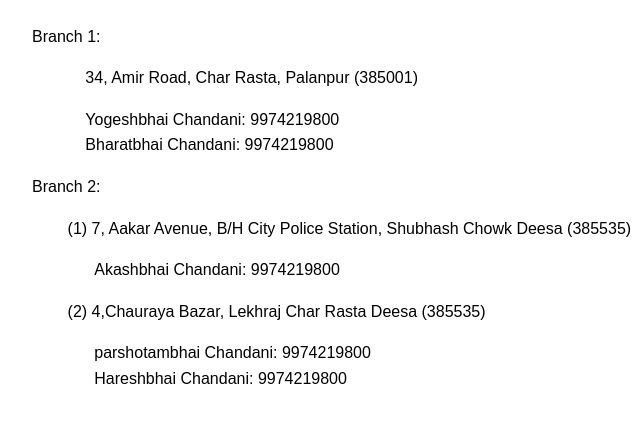
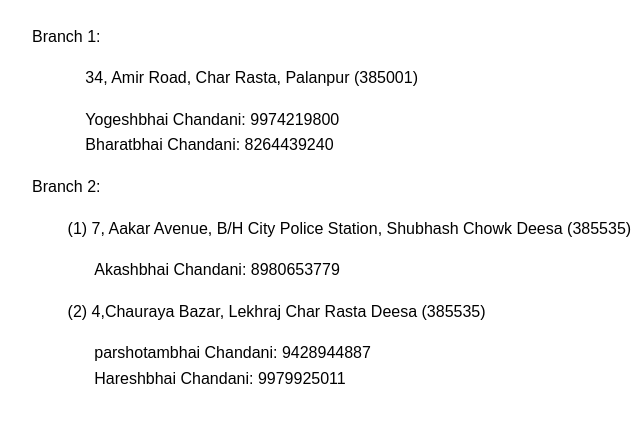
Before and after one commit to JayshreeChandani/SLM, a plain HTML site: page index.html in a window 1280 px wide. Shown: the part 4546-4988 px from the top of the page, 96-736 px from the left. Drawn offline with Linux system fonts and the light colour scheme; a script that the page names is missing.

Commit message:
Update index.html

```diff
--- a/index.html
+++ b/index.html
@@ -87,14 +87,14 @@ Available Products (Both in Raw-Dried and Powdered form) :- Red Chillies(Lal-Mir
     <div class="container">
         <h2><u><b>Contact Us</b></u></h2>
         <p> Branch 1: </p><p> &nbsp;&nbsp;&nbsp;&nbsp;&nbsp;&nbsp;&nbsp;&nbsp;&nbsp;&nbsp;&nbsp;&nbsp;34, Amir Road, Char Rasta, Palanpur (385001)  </p>
-        <p> &nbsp;&nbsp;&nbsp;&nbsp;&nbsp;&nbsp;&nbsp;&nbsp;&nbsp;&nbsp;&nbsp;&nbsp;Yogeshbhai Chandani: 9974219800 <br> &nbsp;&nbsp;&nbsp;&nbsp;&nbsp;&nbsp;&nbsp;&nbsp;&nbsp;&nbsp;&nbsp;&nbsp;Bharatbhai Chandani: 9974219800</p>
+        <p> &nbsp;&nbsp;&nbsp;&nbsp;&nbsp;&nbsp;&nbsp;&nbsp;&nbsp;&nbsp;&nbsp;&nbsp;Yogeshbhai Chandani: 9974219800 <br> &nbsp;&nbsp;&nbsp;&nbsp;&nbsp;&nbsp;&nbsp;&nbsp;&nbsp;&nbsp;&nbsp;&nbsp;Bharatbhai Chandani: 8264439240</p>
         <p> </p>
 
         <p> Branch 2: </p><p> &nbsp;&nbsp;&nbsp;&nbsp;&nbsp;&nbsp;&nbsp;&nbsp;(1) 7, Aakar Avenue, B/H City Police Station, Shubhash Chowk Deesa (385535)  </p>
-        <p> &nbsp;&nbsp;&nbsp;&nbsp;&nbsp;&nbsp;&nbsp;&nbsp;&nbsp;&nbsp;&nbsp;&nbsp;&nbsp;&nbsp;Akashbhai Chandani: 9974219800 <br> </p>
+        <p> &nbsp;&nbsp;&nbsp;&nbsp;&nbsp;&nbsp;&nbsp;&nbsp;&nbsp;&nbsp;&nbsp;&nbsp;&nbsp;&nbsp;Akashbhai Chandani: 8980653779 <br> </p>
 
         <p> &nbsp;&nbsp;&nbsp;&nbsp;&nbsp;&nbsp;&nbsp;&nbsp;(2) 4,Chauraya Bazar, Lekhraj Char Rasta Deesa (385535)  </p>
-        <p> &nbsp;&nbsp;&nbsp;&nbsp;&nbsp;&nbsp;&nbsp;&nbsp;&nbsp;&nbsp;&nbsp;&nbsp;&nbsp;&nbsp;parshotambhai Chandani: 9974219800 <br> &nbsp;&nbsp;&nbsp;&nbsp;&nbsp;&nbsp;&nbsp;&nbsp;&nbsp;&nbsp;&nbsp;&nbsp;&nbsp;&nbsp;Hareshbhai Chandani: 9974219800</p>
+        <p> &nbsp;&nbsp;&nbsp;&nbsp;&nbsp;&nbsp;&nbsp;&nbsp;&nbsp;&nbsp;&nbsp;&nbsp;&nbsp;&nbsp;parshotambhai Chandani: 9428944887 <br> &nbsp;&nbsp;&nbsp;&nbsp;&nbsp;&nbsp;&nbsp;&nbsp;&nbsp;&nbsp;&nbsp;&nbsp;&nbsp;&nbsp;Hareshbhai Chandani: 9979925011</p>
         </p>
 
 
```
